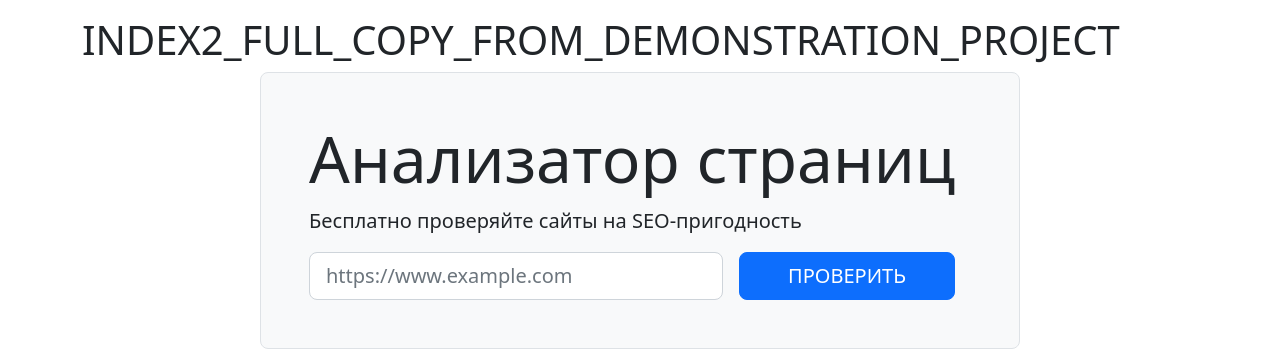
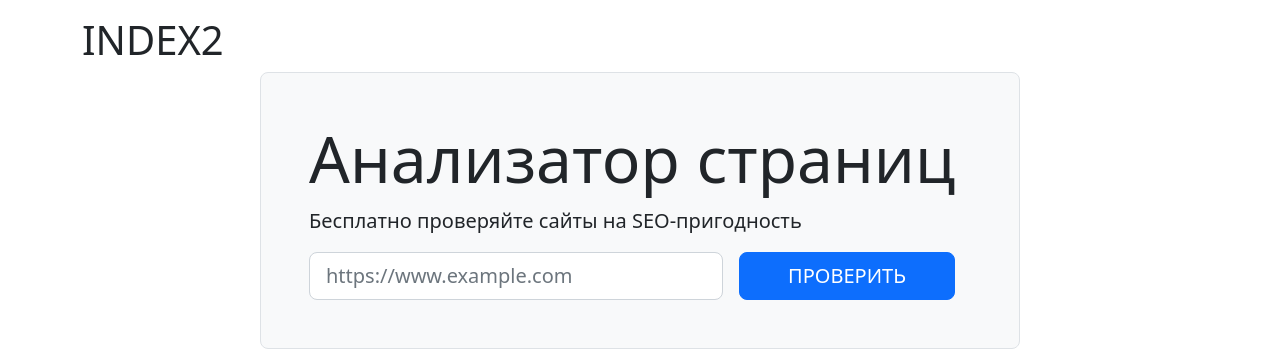
Before and after one commit to IlyasRT/python-project-83, a Flask app: page / in a window 1280 px wide. Shown: the part 56-420 px from the top of the page. Run offline with Flask 3, Linux system fonts and the light colour scheme.

Commit message:
Update index2.html

```diff
--- a/page_analyzer/templates/index2.html
+++ b/page_analyzer/templates/index2.html
@@ -26,7 +26,7 @@
 
   <main class="flex-grow-1">
     <div class="container-lg mt-3">
-      <h1>INDEX2_FULL_COPY_FROM_DEMONSTRATION_PROJECT</h1>
+      <h1>INDEX2</h1>
 
 
 <div class="row">
```
